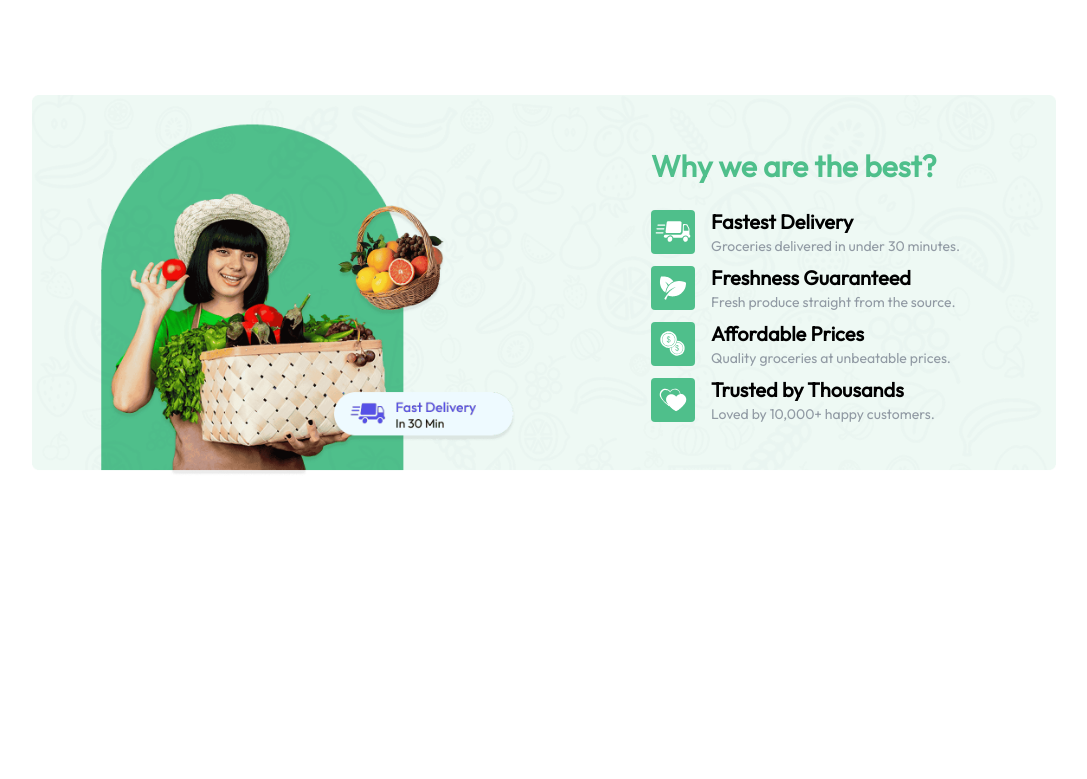
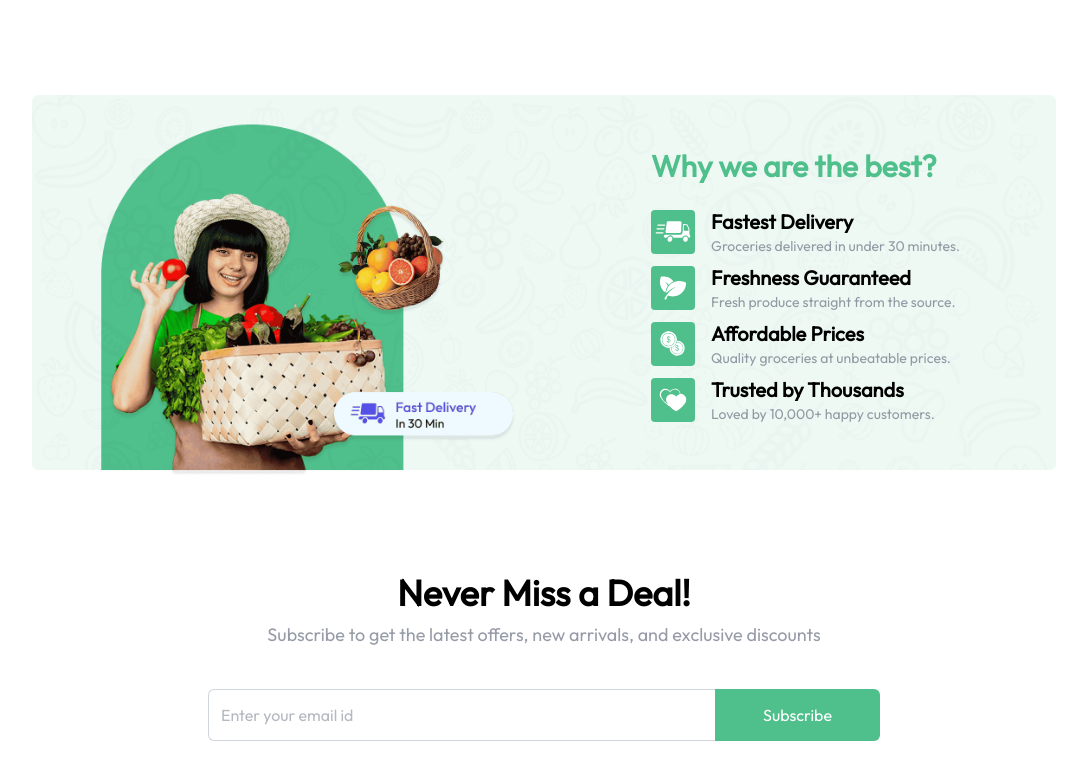
Before and after one commit to sksanoyarali/Greenly, a React (Vite) app in the folder frontend/: page / in a window 1280 px wide. Shown: the part 1205-1984 px from the top of the page, without its empty margins (96-1183 px from the left). Before the commit the page ends 1682 px from the top, so only its background shows below. Built offline with nearby package versions, Linux system fonts and the light colour scheme.

Commit message:
added newsletter section ui

```diff
--- /dev/null
+++ b/frontend/src/components/NewsLetter.jsx
@@ -0,0 +1,29 @@
+import React from 'react'
+
+const NewsLetter = () => {
+  return (
+    <div className="flex flex-col items-center justify-center text-center space-y-2 mt-24 pb-14">
+      <h1 className="md:text-4xl text-2xl font-semibold">Never Miss a Deal!</h1>
+      <p className="md:text-lg text-gray-500/70 pb-8">
+        Subscribe to get the latest offers, new arrivals, and exclusive
+        discounts
+      </p>
+      <form className="flex items-center justify-between max-w-2xl w-full md:h-13 h-12">
+        <input
+          className="border border-gray-300 rounded-md h-full border-r-0 outline-none w-full rounded-r-none px-3 text-gray-500"
+          type="text"
+          placeholder="Enter your email id"
+          required
+        />
+        <button
+          type="submit"
+          className="md:px-12 px-8 h-full text-white bg-primary hover:bg-primary-dulltransition-all cursor-pointer rounded-md rounded-l-none"
+        >
+          Subscribe
+        </button>
+      </form>
+    </div>
+  )
+}
+
+export default NewsLetter
--- a/frontend/src/pages/Home.jsx
+++ b/frontend/src/pages/Home.jsx
@@ -3,6 +3,7 @@
 import Categories from '../components/Categories'
 import BestSeller from '../components/BestSeller'
 import BottomBanner from '../components/BottomBanner'
+import NewsLetter from '../components/NewsLetter'
 
 const Home = () => {
   return (
@@ -11,6 +12,7 @@
       <Categories />
       <BestSeller />
       <BottomBanner />
+      <NewsLetter />
     </div>
   )
 }
```
